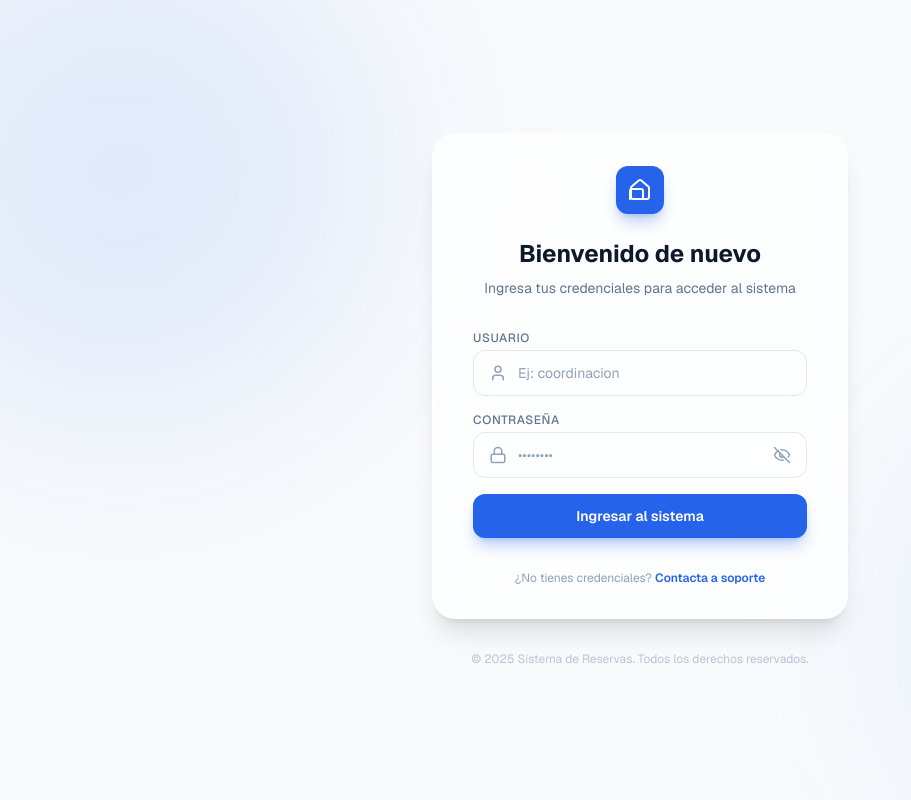
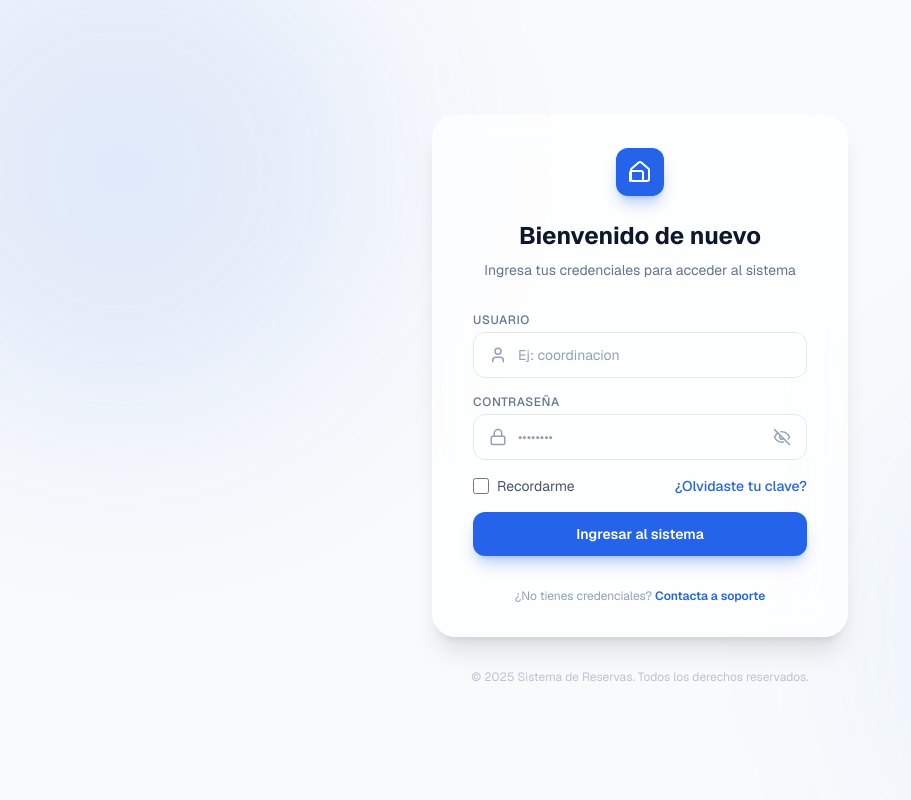
Before and after one commit to fzdiegooo/sistema-reservas, a Next.js app: page /login in a window 1280 px wide. Shown: the whole page, without its empty margins (0-911 px from the left). Built offline with nearby package versions, Linux system fonts and the light colour scheme; no server answers.

Commit message:
Boton de recordar-login

```diff
--- a/src/app/login/page.tsx
+++ b/src/app/login/page.tsx
@@ -9,15 +9,16 @@ import { api } from "@/lib/api";
 import { CredentialsPayload, LoginResponse } from "@/lib/types";
 
 const apiConfigured = Boolean(process.env.NEXT_PUBLIC_API_BASE_URL);
-
 const isProduction = process.env.NODE_ENV === "production";
 
 export default function LoginPage() {
   const router = useRouter();
   const { setSession } = useAuth();
 
+  const [showPassword, setShowPassword] = useState(false);
 
-  const [showPassword, setShowPassword] = useState(false);
+  // NUEVO: Estado para el checkbox
+  const [rememberMe, setRememberMe] = useState(false);
 
   const [form, setForm] = useState<CredentialsPayload>({
     username: "",
@@ -37,6 +38,8 @@ export default function LoginPage() {
     setError(null);
 
     try {
+      // Nota: Aquí podrías enviar 'rememberMe' a tu API si el backend lo soporta
+      // Ejemplo: await api.login({ ...form, remember: rememberMe });
       const response: LoginResponse = await api.login(form);
       setSession(response);
       router.push("/dashboard");
@@ -49,17 +52,14 @@ export default function LoginPage() {
 
   return (
     <section className="relative flex min-h-screen w-full items-center justify-center overflow-hidden bg-slate-50">
-      {}
+      {/* Fondo decorativo */}
       <div className="absolute -left-[10%] -top-[10%] h-[500px] w-[500px] rounded-full bg-primary/10 blur-[100px]" />
       <div className="absolute -bottom-[10%] -right-[10%] h-[500px] w-[500px] rounded-full bg-blue-400/10 blur-[100px]" />
 
-      {}
       <div className="z-10 w-full max-w-md animate-in fade-in slide-in-from-bottom-8 duration-700">
 
-        {}
         <div className="mx-4 overflow-hidden rounded-3xl border border-white/50 bg-white/70 p-8 shadow-xl backdrop-blur-xl sm:px-10">
 
-          {}
           <div className="mb-6 flex justify-center">
             <div className="flex h-12 w-12 items-center justify-center rounded-xl bg-primary text-white shadow-lg shadow-primary/30">
               <svg xmlns="http://www.w3.org/2000/svg" width="24" height="24" viewBox="0 0 24 24" fill="none" stroke="currentColor" strokeWidth="2" strokeLinecap="round" strokeLinejoin="round"><path d="M15 21v-8a2 2 0 0 0-2-2H4a2 2 0 0 0-2 2v8"/><path d="M3 10a2 2 0 0 1 .709-1.528l7-5.999a2 2 0 0 1 2.582 0l7 5.999A2 2 0 0 1 21 10v9a2 2 0 0 1-2 2H5a2 2 0 0 1-2-2z"/></svg>
@@ -85,7 +85,6 @@ export default function LoginPage() {
                 Usuario
               </label>
               <div className="relative transition-all duration-300 focus-within:scale-[1.01]">
-                {}
                 <div className="pointer-events-none absolute inset-y-0 left-0 flex items-center pl-4 text-slate-400 group-focus-within:text-primary">
                   <svg xmlns="http://www.w3.org/2000/svg" width="18" height="18" viewBox="0 0 24 24" fill="none" stroke="currentColor" strokeWidth="2" strokeLinecap="round" strokeLinejoin="round"><path d="M19 21v-2a4 4 0 0 0-4-4H9a4 4 0 0 0-4 4v2"/><circle cx="12" cy="7" r="4"/></svg>
                 </div>
@@ -97,7 +96,6 @@ export default function LoginPage() {
                   autoComplete="username"
                   value={form.username}
                   onChange={handleChange("username")}
-
                   className="w-full rounded-xl border border-slate-200 bg-white/50 pl-11 pr-4 py-3 text-sm text-slate-900 outline-none ring-offset-2 transition-all placeholder:text-slate-400 focus:border-primary focus:bg-white focus:ring-2 focus:ring-primary/20"
                   placeholder="Ej: coordinacion"
                 />
@@ -109,7 +107,6 @@ export default function LoginPage() {
                 Contraseña
               </label>
               <div className="relative transition-all duration-300 focus-within:scale-[1.01]">
-                {}
                 <div className="pointer-events-none absolute inset-y-0 left-0 flex items-center pl-4 text-slate-400 group-focus-within:text-primary">
                   <svg xmlns="http://www.w3.org/2000/svg" width="18" height="18" viewBox="0 0 24 24" fill="none" stroke="currentColor" strokeWidth="2" strokeLinecap="round" strokeLinejoin="round"><rect width="18" height="11" x="3" y="11" rx="2" ry="2"/><path d="M7 11V7a5 5 0 0 1 10 0v4"/></svg>
                 </div>
@@ -122,7 +119,6 @@ export default function LoginPage() {
                   autoComplete="current-password"
                   value={form.password}
                   onChange={handleChange("password")}
-
                   className="w-full rounded-xl border border-slate-200 bg-white/50 pl-11 pr-11 py-3 text-sm text-slate-900 outline-none ring-offset-2 transition-all placeholder:text-slate-400 focus:border-primary focus:bg-white focus:ring-2 focus:ring-primary/20"
                   placeholder="••••••••"
                 />
@@ -140,6 +136,24 @@ export default function LoginPage() {
                 </button>
               </div>
             </div>
+
+            {/* --- NUEVO BLOQUE: Checkbox Recordarme --- */}
+            <div className="flex items-center justify-between">
+              <label className="flex items-center gap-2 text-sm text-slate-600 cursor-pointer select-none">
+                <input
+                  type="checkbox"
+                  checked={rememberMe}
+                  onChange={(e) => setRememberMe(e.target.checked)}
+                  className="h-4 w-4 rounded border-slate-300 text-primary focus:ring-primary"
+                />
+                Recordarme
+              </label>
+              {/* Opcional: Link de olvidé contraseña alineado a la derecha */}
+              <Link href="#" className="text-sm font-medium text-primary hover:text-primary-strong hover:underline">
+                ¿Olvidaste tu clave?
+              </Link>
+            </div>
+            {/* ----------------------------------------- */}
 
             {error && (
               <div className="flex items-center gap-2 rounded-xl border border-rose-200 bg-rose-50 p-3 text-sm text-rose-700 animate-pulse">
@@ -173,7 +187,6 @@ export default function LoginPage() {
           </p>
         </div>
 
-        {}
         <p className="mt-8 text-center text-xs text-slate-400 opacity-60">
           © {new Date().getFullYear()} Sistema de Reservas. Todos los derechos reservados.
         </p>
```
